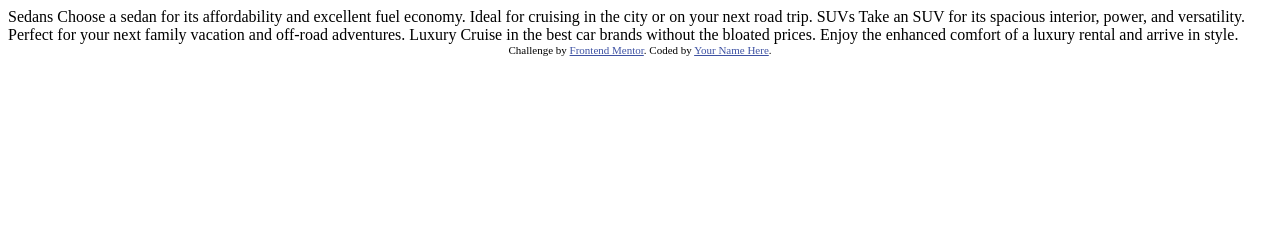
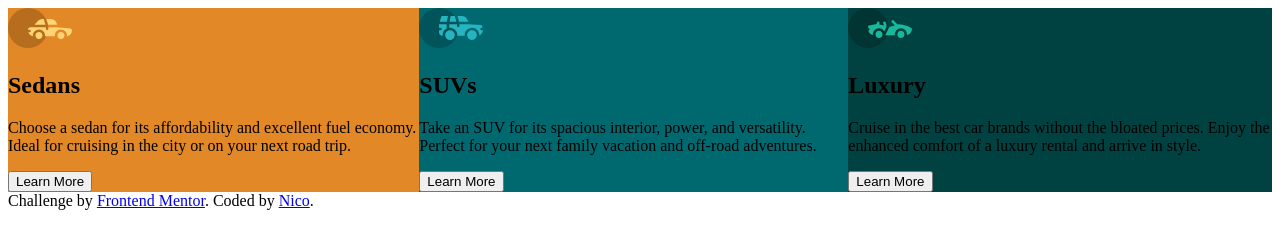
Before and after one commit to ncarlson55/FEM-newbie-3columnPreviewCard-vanilla, a plain HTML site: page index.html in a window 1280 px wide. Drawn offline with Linux system fonts and the light colour scheme.

Commit message:
Flex Display and Background Color

```diff
--- a/index.html
+++ b/index.html
@@ -6,31 +6,58 @@
 
   <link rel="icon" type="image/png" sizes="32x32" href="./images/favicon-32x32.png">
 
-  <title>Frontend Mentor | 3-column preview card component</title>
+  <link rel="stylesheet" href="styles.css">
 
-  <!-- Feel free to remove these styles or customise in your own stylesheet 👍 -->
-  <style>
-    .attribution { font-size: 11px; text-align: center; }
-    .attribution a { color: hsl(228, 45%, 44%); }
-  </style>
+  <title>Frontend Mentor | 3-column preview card component | Vanilla </title>
 </head>
 <body>
 
-  Sedans
-  Choose a sedan for its affordability and excellent fuel economy. Ideal for cruising in the city
-  or on your next road trip.
+  <section class="cars">
 
-  SUVs
-  Take an SUV for its spacious interior, power, and versatility. Perfect for your next family vacation
-  and off-road adventures.
+    <div class="sedan-card">
+      <div class="car-img">
+        <img src="images/icon-sedans.svg" alt="Sedan Icon">
+      </div>
+      <div class="car-info">
+        <h2>Sedans</h2>
+        <p>Choose a sedan for its affordability and excellent fuel economy. Ideal for cruising in the city or on your next road trip.</p>
+      </div>
+      <div class="car-btn">
+        <button>Learn More</button>
+      </div>
+    </div>
 
-  Luxury
-  Cruise in the best car brands without the bloated prices. Enjoy the enhanced comfort of a luxury
-  rental and arrive in style.
+    <div class="suv-card">
+      <div class="car-img">
+        <img src="images/icon-suvs.svg" alt="SUV Icon">
+      </div>
+      <div class="car-info">
+        <h2>SUVs</h2>
+        <p>Take an SUV for its spacious interior, power, and versatility. Perfect for your next family vacation and off-road adventures.</p>
+      </div>
+      <div class="car-btn">
+        <button>Learn More</button>
+      </div>
+    </div>
+
+    <div class="luxury-card">
+      <div class="car-img">
+        <img src="images/icon-luxury.svg" alt="Luxury Icon">
+      </div>
+      <div class="car-info">
+        <h2>Luxury</h2>
+        <p>Cruise in the best car brands without the bloated prices. Enjoy the enhanced comfort of a luxury rental and arrive in style.</p>
+      </div>
+      <div class="car-btn">
+        <button>Learn More</button>
+      </div>
+    </div>
+
+  </section>
 
   <div class="attribution">
     Challenge by <a href="https://www.frontendmentor.io?ref=challenge" target="_blank">Frontend Mentor</a>.
-    Coded by <a href="#">Your Name Here</a>.
+    Coded by <a href="#">Nico</a>.
   </div>
 </body>
 </html>
--- /dev/null
+++ b/styles.css
@@ -0,0 +1,20 @@
+body {
+    max-width: 1440px;
+}
+
+.cars {
+    display: flex;
+    flex-direction: row;
+}
+
+.sedan-card {
+    background-color: hsl(31, 77%, 52%);
+}
+
+.suv-card {
+    background-color: hsl(184, 100%, 22%);
+}
+
+.luxury-card {
+    background-color: hsl(179, 100%, 13%);
+}
```
